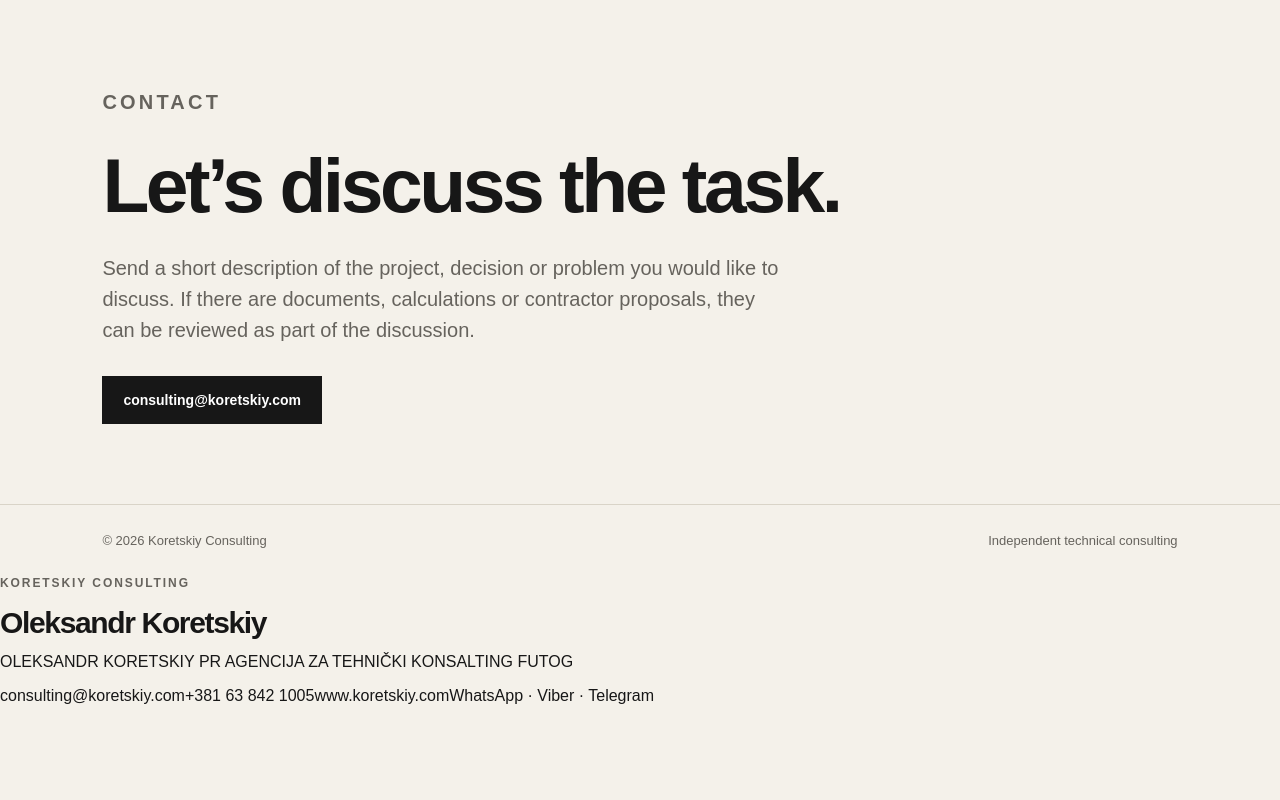
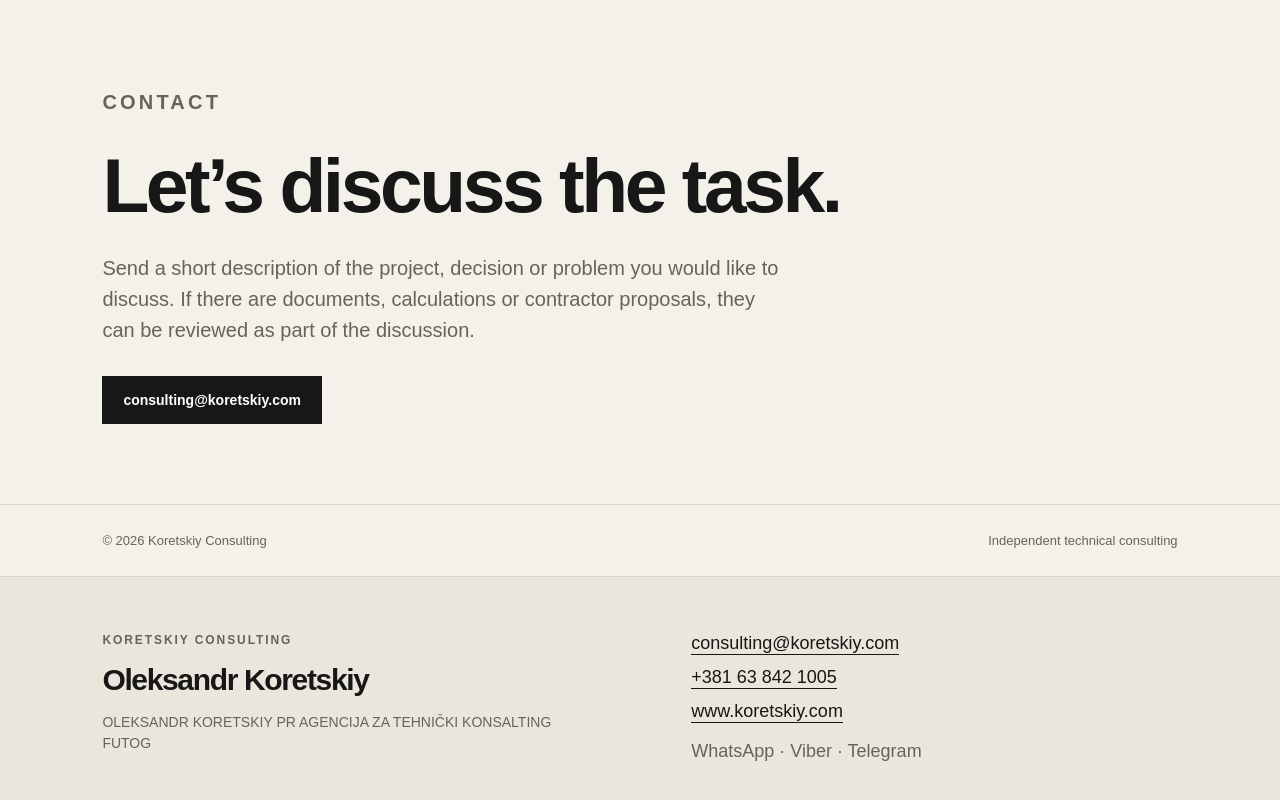
Before and after one commit to oikua66/damp-diagnostics, a Next.js app: page /en in a window 1280 px wide. Shown: the part 4654-5454 px from the top of the page. Before the commit the page ends 5359 px from the top, so only its background shows below. Built offline with nearby package versions, Linux system fonts and the light colour scheme.

Commit message:
Style restored contact details

```diff
--- a/app/globals.css
+++ b/app/globals.css
@@ -119,6 +119,34 @@ h3 { font-size: 30px; font-weight: 600; }
 .contact p { max-width: 680px; font-size: 20px; line-height: 1.55; color: var(--muted); margin: 30px 0; }
 footer { display: flex; justify-content: space-between; gap: 20px; padding: 28px 8vw; font-size: 13px; color: var(--muted); }
 
+.contact-details {
+  padding: 56px 8vw;
+  border-top: 1px solid var(--line);
+  background: var(--panel);
+}
+.contact-details-inner {
+  display: grid;
+  grid-template-columns: 1fr 1fr;
+  gap: 8vw;
+  align-items: start;
+}
+.contact-company {
+  max-width: 620px;
+  margin: 18px 0 0;
+  color: var(--muted);
+  line-height: 1.5;
+  font-size: 14px;
+}
+.contact-links {
+  display: flex;
+  flex-direction: column;
+  align-items: flex-start;
+  gap: 12px;
+  font-size: 18px;
+}
+.contact-links a { border-bottom: 1px solid var(--ink); }
+.contact-links span { margin-top: 6px; color: var(--muted); }
+
 @media (max-width: 1100px) {
   nav { display: none; }
 }
@@ -130,7 +158,7 @@ footer { display: flex; justify-content: space-between; gap: 20px; padding: 28px
   .language-switcher { gap: 2px; }
   .language-switcher a { padding: 6px; }
   .hero { padding-top: 16vh; }
-  .section-heading, .split, .damp { grid-template-columns: 1fr; }
+  .section-heading, .split, .damp, .contact-details-inner { grid-template-columns: 1fr; }
   .cards { grid-template-columns: 1fr; }
   .card, .card + .card { min-height: auto; border-left: 0; padding: 28px 0; }
   .card-number { margin-bottom: 40px; }
```
